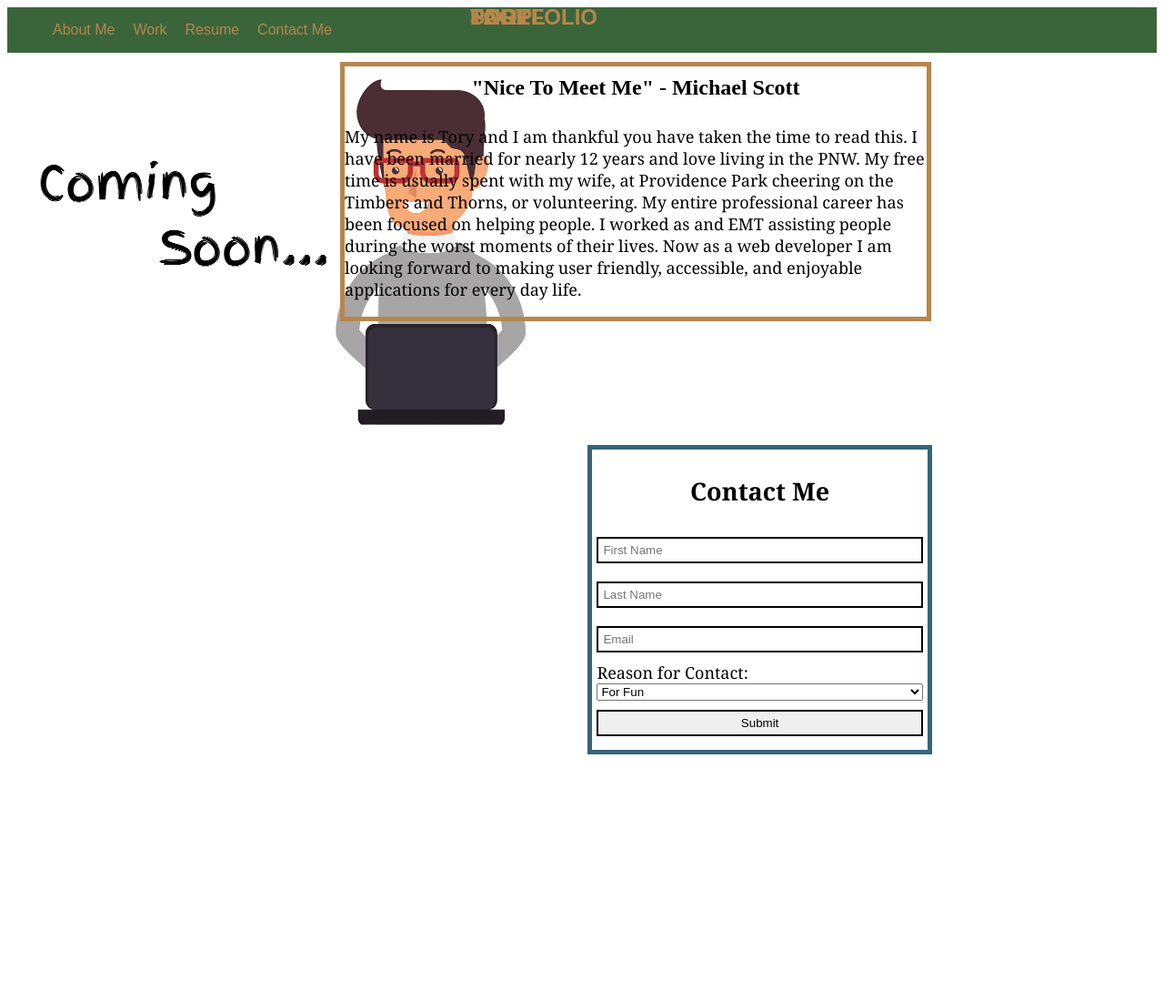
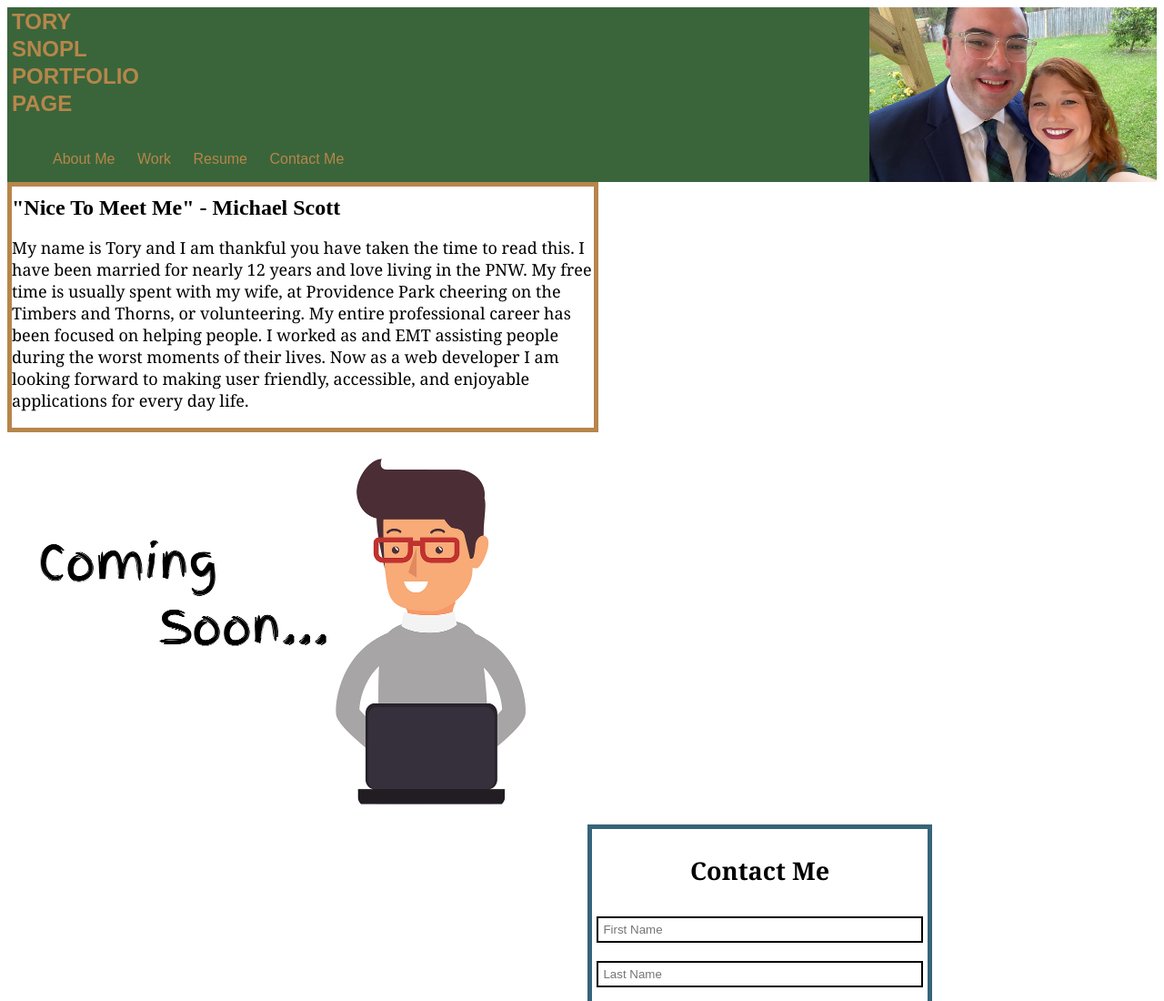
Before and after one commit to TorySnopl/portfolio-page, a plain HTML site: page index.html in a window 1280 px wide. Shown: the top 1100 px of the page at 91% size. Before the commit the page ends 829 px from the top, so only its background shows below. Drawn offline with Linux system fonts and the light colour scheme.

Commit message:
added image as background of header

```diff
--- a/assets/css/style.css
+++ b/assets/css/style.css
@@ -1,59 +1,53 @@
+
 .header {
     background-color: #3a653a;
+    background-image: url('../images/me.jpg');
+    background-repeat: no-repeat;
+    background-size: 25%;
+    background-position: center right;
     color: #b6864b;
     font-family: futura, brooklyn, sans-serif;
     display: flex;
 
 }
 
+
 .header h2 {
-    padding: 5px;
-    margin: 0px;
-    position: absolute;
-    top: 0%;
-    left: 40%;
+    margin: 2px 10px 2px 5px;
+
 }
+
 /* Nav */
 .nav {
-    display: flex;
-    align-items: flex-end;
+    margin-top: 10%;
+    text-align: center;
 }
 
-.nav ul {
-    display: flex;
-    flex-direction: row;
-    flex-wrap: wrap;
-}
+
 
 .nav li {
-    display: flex;
-    flex-direction: row;
-    flex-wrap: wrap;
- }
+   list-style-type: none;
+   display: inline;
+
+
+}
 
 .nav a{
     text-decoration: none;
-    display: flex;
     margin: 0 10px;
     color: #b6864b;
+
 }
 /* About */
 .about {
     width: 50vw;
-    position: absolute;
-    right: 20%;
     border: 5px solid #b6864b;
-    margin: 10px 0;
-    display: flex;
-    flex-direction: column;
 
 }
 
 .about h2 {
-    display: flex;
     align-self: center;
     margin: 10px 0;
-
 }
 
 .about p {
```
